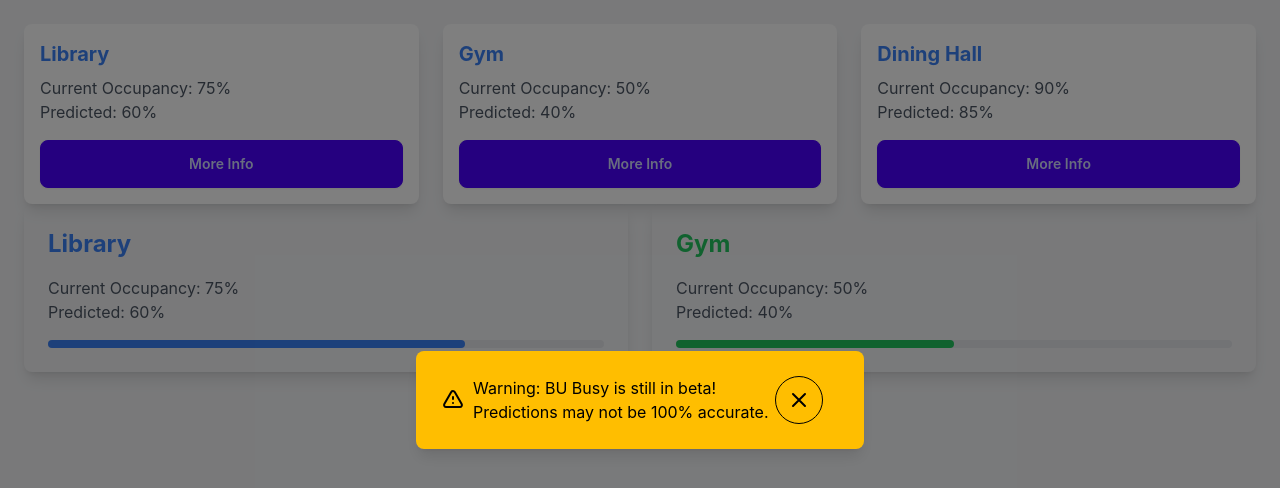
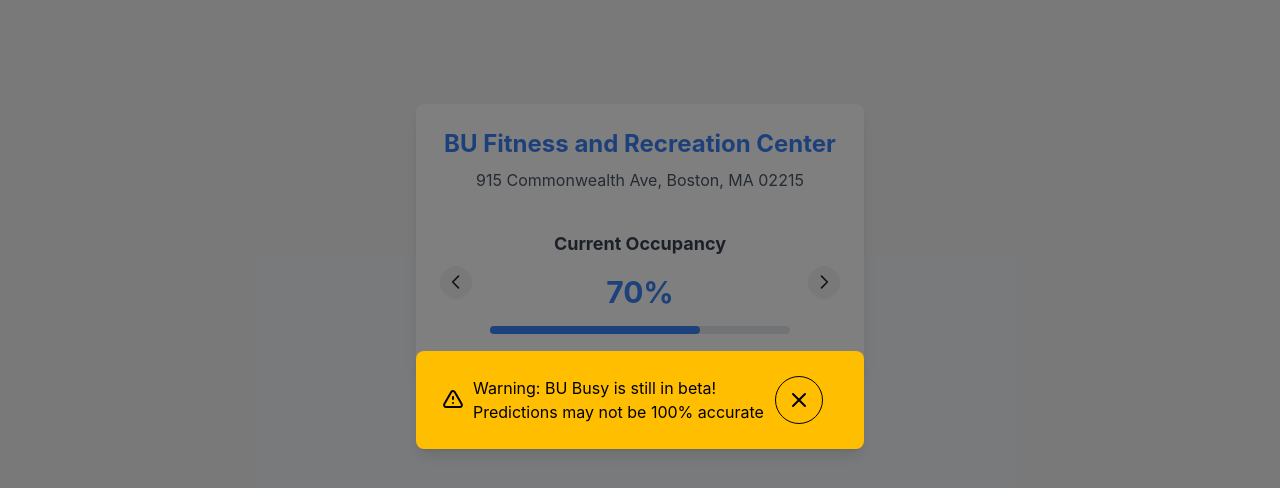
Before and after one commit to mchu64/BU-BUSY, a React (Create React App) app in the folder bubusy/: page / in a window 1280 px wide. Shown: the top 488 px of the page. Built offline with nearby package versions, Linux system fonts and the light colour scheme.

Commit message:
added cards for showing info

```diff
--- a/bubusy/src/App.js
+++ b/bubusy/src/App.js
@@ -39,7 +39,7 @@
               </svg>
               <span className="ml-2">
                 Warning: BU Busy is still in beta! Predictions may not be 100%
-                accurate.
+                accurate
               </span>
             </div>
             {/* Close button */}
@@ -68,53 +68,70 @@
       )}
 
       {/* Main content */}
-      <div className="grid grid-cols-1 md:grid-cols-3 gap-6">
-  {/* Card for each facility */}
-  <div className="card bg-white shadow-lg p-4 rounded-lg">
-    <h3 className="text-xl font-bold text-blue-500">Library</h3>
-    <p className="text-gray-600 mt-2">Current Occupancy: 75%</p>
-    <p className="text-gray-600">Predicted: 60%</p>
-    <button className="btn btn-primary mt-4">More Info</button>
-  </div>
+      <main className="mt-16 p-4 flex justify-center">
+  {/* Card Container */}
+  <div className="bg-white p-6 rounded-lg shadow-lg max-w-md w-full text-center">
+    {/* Center Name and Address */}
+    <h1 className="text-2xl font-bold text-blue-500">BU Fitness and Recreation Center</h1>
+    <p className="text-gray-600 mt-2">915 Commonwealth Ave, Boston, MA 02215</p>
 
-  <div className="card bg-white shadow-lg p-4 rounded-lg">
-    <h3 className="text-xl font-bold text-blue-500">Gym</h3>
-    <p className="text-gray-600 mt-2">Current Occupancy: 50%</p>
-    <p className="text-gray-600">Predicted: 40%</p>
-    <button className="btn btn-primary mt-4">More Info</button>
-  </div>
+    {/* Carousel */}
+    <div className="relative mt-6">
+      {/* Carousel Content */}
+      <div className="carousel w-full">
+        {/* Current Occupancy */}
+        <div className="carousel-item flex flex-col items-center justify-center w-full">
+          <h2 className="text-lg font-bold text-gray-700">Current Occupancy</h2>
+          <p className="text-3xl font-bold text-blue-500 mt-4">70%</p>
+          <div className="w-3/4 h-2 bg-gray-200 rounded mt-4">
+            <div className="h-2 bg-blue-500 rounded" style={{ width: "70%" }}></div>
+          </div>
+        </div>
 
-  <div className="card bg-white shadow-lg p-4 rounded-lg">
-    <h3 className="text-xl font-bold text-blue-500">Dining Hall</h3>
-    <p className="text-gray-600 mt-2">Current Occupancy: 90%</p>
-    <p className="text-gray-600">Predicted: 85%</p>
-    <button className="btn btn-primary mt-4">More Info</button>
-  </div>
-</div>
+        {/* Predicted Occupancy */}
+        <div className="carousel-item flex flex-col items-center justify-center w-full">
+          <h2 className="text-lg font-bold text-gray-700">Predicted Occupancy</h2>
+          <ul className="mt-4 space-y-2">
+            <li className="text-gray-600">4 PM - 60%</li>
+            <li className="text-gray-600">5 PM - 50%</li>
+            <li className="text-gray-600">6 PM - 40%</li>
+          </ul>
+        </div>
 
+        {/* Peak Hours */}
+        <div className="carousel-item flex flex-col items-center justify-center w-full">
+          <h2 className="text-lg font-bold text-gray-700">Peak Hours</h2>
+          <p className="text-gray-600 mt-4">Peak hours are typically 5 PM - 7 PM.</p>
+          <p className="text-gray-600">Visit during non-peak hours for a quieter experience.</p>
+        </div>
+      </div>
 
-<div className="grid grid-cols-1 lg:grid-cols-2 gap-6">
-  <div className="bg-gray-100 p-6 rounded-lg shadow-lg">
-    <h2 className="text-2xl font-bold text-blue-500">Library</h2>
-    <p className="mt-4 text-gray-600">Current Occupancy: 75%</p>
-    <p className="text-gray-600">Predicted: 60%</p>
-    <div className="h-2 bg-gray-200 rounded mt-4">
-      <div className="h-2 bg-blue-500 rounded" style={{ width: "75%" }}></div>
+      {/* Arrows */}
+      <button className="absolute left-0 top-1/2 transform -translate-y-1/2 btn btn-circle btn-sm z-10">
+        <svg
+          xmlns="http://www.w3.org/2000/svg"
+          className="h-5 w-5"
+          fill="none"
+          viewBox="0 0 24 24"
+          stroke="currentColor"
+        >
+          <path strokeLinecap="round" strokeLinejoin="round" strokeWidth="2" d="M15 19l-7-7 7-7" />
+        </svg>
+      </button>
+      <button className="absolute right-0 top-1/2 transform -translate-y-1/2 btn btn-circle btn-sm z-10">
+        <svg
+          xmlns="http://www.w3.org/2000/svg"
+          className="h-5 w-5"
+          fill="none"
+          viewBox="0 0 24 24"
+          stroke="currentColor"
+        >
+          <path strokeLinecap="round" strokeLinejoin="round" strokeWidth="2" d="M9 5l7 7-7 7" />
+        </svg>
+      </button>
     </div>
   </div>
-
-  <div className="bg-gray-100 p-6 rounded-lg shadow-lg">
-    <h2 className="text-2xl font-bold text-green-500">Gym</h2>
-    <p className="mt-4 text-gray-600">Current Occupancy: 50%</p>
-    <p className="text-gray-600">Predicted: 40%</p>
-    <div className="h-2 bg-gray-200 rounded mt-4">
-      <div className="h-2 bg-green-500 rounded" style={{ width: "50%" }}></div>
-    </div>
-  </div>
-</div>
-
-
-
+</main>
 
 
     </div>
```
